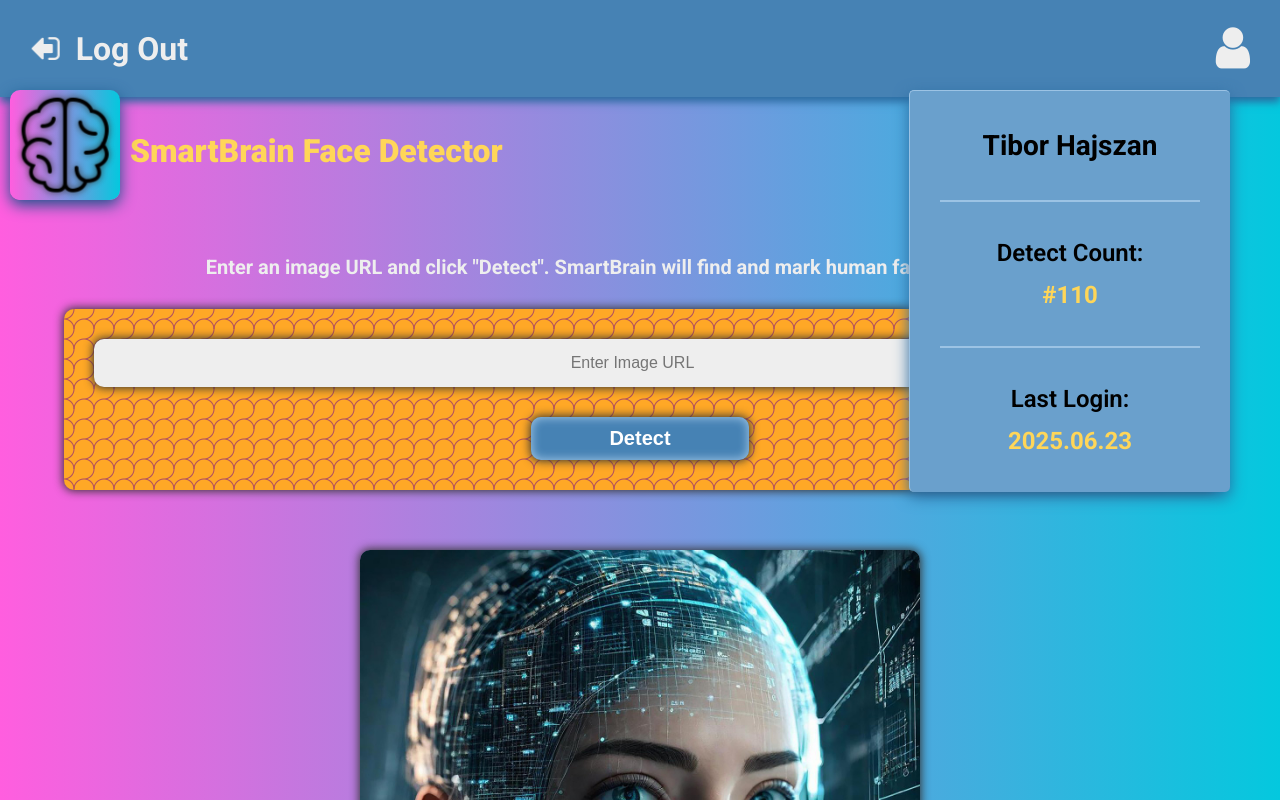
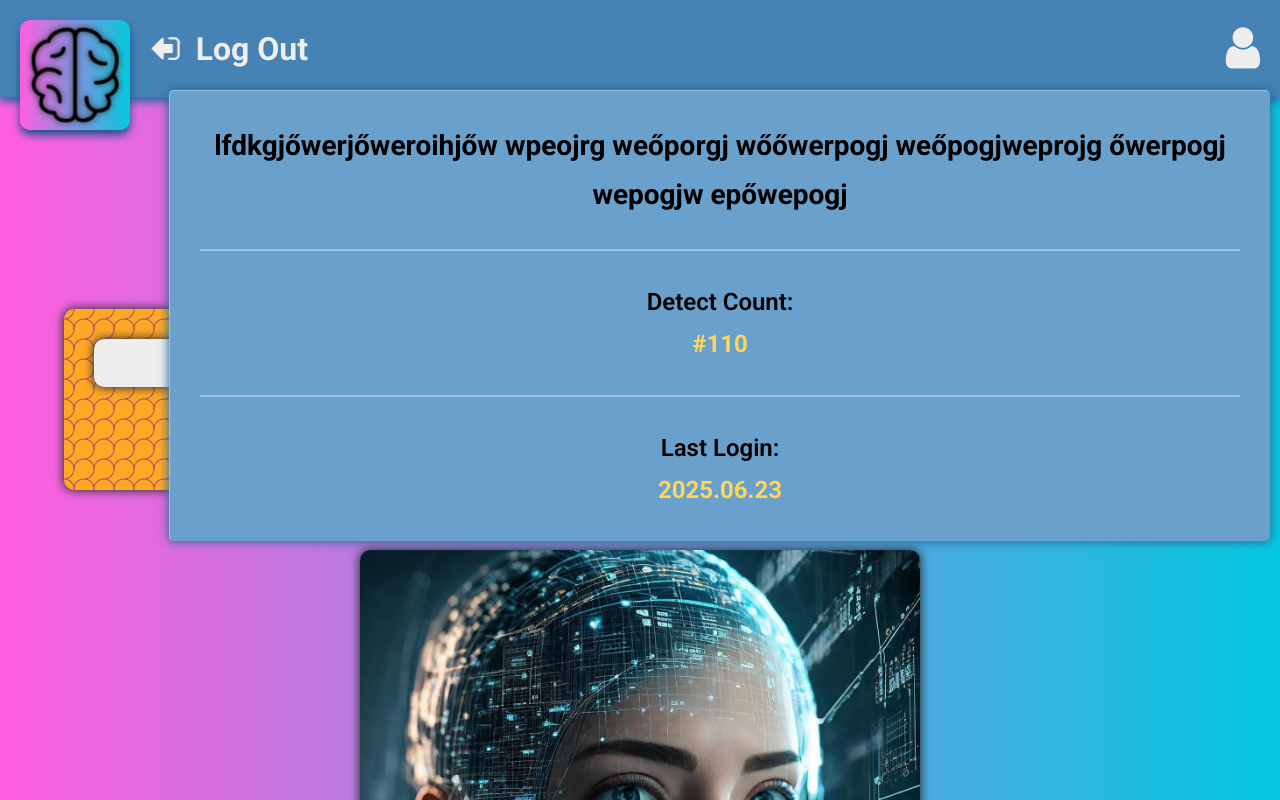
Before and after one commit to tiborhajszan/smartbrain, a React (Vite) app: page / in a window 1280 px wide. Both pictures are taken after a click on the element 1232 px from the left and 48 px from the top of the page. Shown: the top 800 px of the page. Built offline with nearby package versions, Linux system fonts and the light colour scheme.

Commit message:
Navigation Bar : under construction.

```diff
--- a/src/App.css
+++ b/src/App.css
@@ -4,7 +4,8 @@
 ######################################################################################################################*/
 
 #title {
-    position: relative; top: -25px; z-index: -1;
-    margin-left: 130px; padding-right: 10px;
-    color: #ffd658; font-size: 32px; font-weight: 900;
+    text-align: center;
+    color: #ffd658;
+    font-size: 32px;
+    font-weight: 900;
 }
--- a/src/header/Logo.css
+++ b/src/header/Logo.css
@@ -1,18 +1,28 @@
 /*######################################################################################################################
-##  Complete Web Developer in 2025: Zero to Mastery
-##  Final Project | SmartBrain | Logo Component Styles
-######################################################################################################################*/
+//  Complete Web Developer in 2025: Zero to Mastery
+//  Final Project | SmartBrain | Logo Component Styles
+//####################################################################################################################*/
 
 .logo-tilt {
-  position: absolute; top: 90px; left: 10px;
-  width: 90px; height: 90px;
-  box-shadow: 0 5px 15px #12538a; border-radius: 10px; padding: 10px;
+  position: absolute;
+  top: 20px;
+  left: 20px;
+  width: 90px;
+  height: 90px;
+  box-shadow: 0 5px 8px #12538a;
+  border-radius: 10px;
+  padding: 10px;
   background: linear-gradient(to right, #ff5edf 0%, #04c8de 100%);
   transform-style: preserve-3d;
 }
-
+@media only screen and (max-width: 500px) { .logo-tilt {
+  top: 22.5px;
+  left: 15px;
+}}
+/*--------------------------------------------------------------------------------------------------------------------*/
 .logo-tilt > img {
-  width: 90px; height: 90px;
+  width: 90px;
+  height: 90px;
   filter: drop-shadow(0 0 3px #333);
   transform: translateZ(25px);
 }
--- a/src/header/NavBar.css
+++ b/src/header/NavBar.css
@@ -1,7 +1,7 @@
 /*######################################################################################################################
 //  Complete Web Developer in 2025: Zero to Mastery
 //  Final Project | SmartBrain | Navigation Bar Component Styles
-/*####################################################################################################################*/
+//####################################################################################################################*/
 
 nav {
   position: sticky;
@@ -9,30 +9,29 @@ nav {
   left: 0;
   box-shadow: 0 5px 8px #2b6ba0;
   background-color: steelblue;
+  z-index: 1;
 }
 /*--------------------------------------------------------------------------------------------------------------------*/
 nav > div {
   display: flex;
-  width: calc(100% - 60px);
-  max-width: calc(1440px - 60px);
+  position: relative;
+  width: calc(100% - 40px);
+  max-width: calc(1440px - 40px);
   margin: 0 auto;
-  padding: 20px 30px;
-  flex-wrap: wrap;
+  padding: 20px;
   justify-content: space-between;
   align-items: center;
-  gap: 30px;
+  gap: 20px;
 }
+@media only screen and (max-width: 500px) { nav > div {
+  flex-direction: column;
+  justify-content: center;
+  align-items: flex-end;
+}}
 /*--------------------------------------------------------------------------------------------------------------------*/
 nav > div > span {
   color: #eee;
   cursor: pointer;
-}
-nav > div > .logout {
-  font-size: 32px;
-  font-weight: 700;
-}
-nav > div > .user {
-  font-size: 48px;
 }
 nav > div > span:hover {
   color: #ffd658;
@@ -40,3 +39,14 @@ nav > div > span:hover {
 nav > div > span:active {
   color: #ff8a58;
 }
+nav > div > .logout {
+  margin-left: 130px;
+  font-size: 32px;
+  font-weight: 700;
+}
+@media only screen and (max-width: 500px) { nav > div > .logout {
+  margin-left: 0;
+}}
+nav > div > .user {
+  font-size: 48px;
+}
--- a/src/header/NavBar.jsx
+++ b/src/header/NavBar.jsx
@@ -46,9 +46,9 @@ export default function NavBar(props) {
         <span className="logout"><i className="fa fa-sign-out fa-flip-horizontal"></i>&nbsp;&nbsp;Log Out</span>
         <span ref={spanRef} className="user" onClick={toggleProfile}><i className="fa fa-user"></i></span>
         <Profile
-          ref={profileRef} profileOpen={profileOpen}
-          userName={"Tibor Hajszan"} detectCount={"#110"} lastLogin={"2025.06.23"}
-        />
+          refProfile={profileRef} profileOpen={profileOpen}
+          userName={"lfdkgjőwerjőweroihjőw wpeojrg weőporgj wőőwerpogj weőpogjweprojg őwerpogj wepogjw epőwepogj"} detectCount={"#110"} lastLogin={"2025.06.23"}
+          />
       </div>
     </nav>
   );
--- a/src/header/Profile.css
+++ b/src/header/Profile.css
@@ -1,13 +1,20 @@
 /*######################################################################################################################
-##  Complete Web Developer in 2025: Zero to Mastery
-##  Final Project | SmartBrain | Profile Component Styles
-######################################################################################################################*/
+//  Complete Web Developer in 2025: Zero to Mastery
+//  Final Project | SmartBrain | Profile Component Styles
+//####################################################################################################################*/
 
-.profile { /*---------------------------------------------------------------------------------------------------------*/
-  position: absolute; top: 90px; right: 50px;
+.profile {
+  position: absolute;
+  top: 90px;
+  right: 0;
   min-width: 260px;
-  box-shadow: 0 5px 15px #2b6ba0; padding: 15px 30px;
-  border-top: 1px solid #9cc3e4; border-left: 1px solid #9cc3e4; border-radius: 5px;
+  max-width: calc(100% - 240px);
+  margin: 0 10px;
+  box-shadow: 0 0 10px 1px #2b6ba0;
+  border-top: 1px solid #9cc3e4;
+  border-left: 1px solid #9cc3e4;
+  border-radius: 5px;
+  padding: 15px 30px;
   background-color: #6aa0cc;
   transition: opacity 0.3s ease-in-out;
 }
@@ -23,19 +30,27 @@
   top: 110px; right: 0;
   width: calc(100% - 60px);
 }}
-
-.profile > p { /*-----------------------------------------------------------------------------------------------------*/
+/*--------------------------------------------------------------------------------------------------------------------*/
+.profile > p {
   padding: 15px 0;
-  color: black; text-align: center; line-height: 1.75; font-size: 24px; font-weight: 600;
+  text-align: center;
+  line-height: 1.75;
+  color: black;
+  font-size: 24px;
+  font-weight: 600;
 }
 .profile > p:first-child {
-  font-size: 28px; font-weight: 700;
+  font-size: 28px;
+  font-weight: 700;
 }
 .profile > p > span {
-  color: #ffd658; font-weight: 700;
+  color: #ffd658;
+  font-weight: 700;
 }
+/*--------------------------------------------------------------------------------------------------------------------*/
 .profile > hr {
   height: 2px;
-  margin: 15px 0; border: none;
+  margin: 15px 0;
+  border: none;
   background-color: #9cc3e4;
 }
--- a/src/header/Profile.jsx
+++ b/src/header/Profile.jsx
@@ -9,7 +9,7 @@ import "./Profile.css";
 
 export default function Profile(props) {
   return (
-    <div ref={props.ref} className={`profile ${props.profileOpen ? "open" : "close"}`}>
+    <div ref={props.refProfile} className={`profile ${props.profileOpen ? "open" : "close"}`}>
       <p>{props.userName}</p>
       <hr />
       <p>Detect Count:<br /><span>{props.detectCount}</span></p>
```
Also changed, not shown: src/assets/icons8-brain-100.png (deleted).
